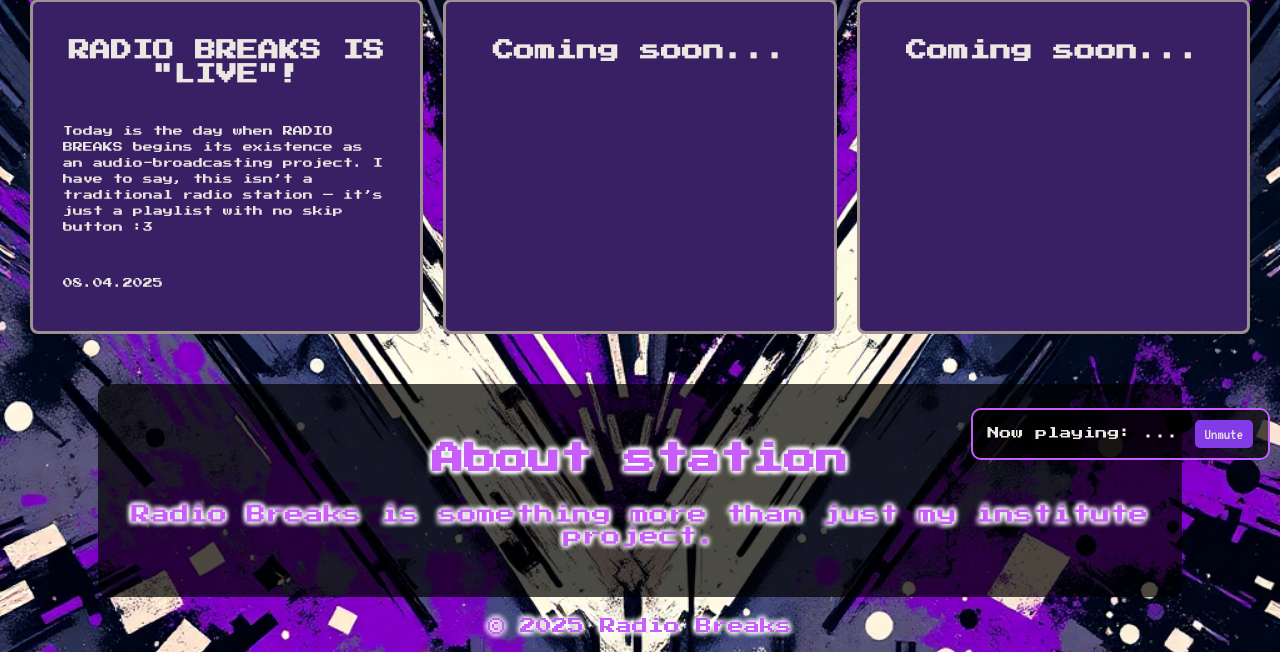
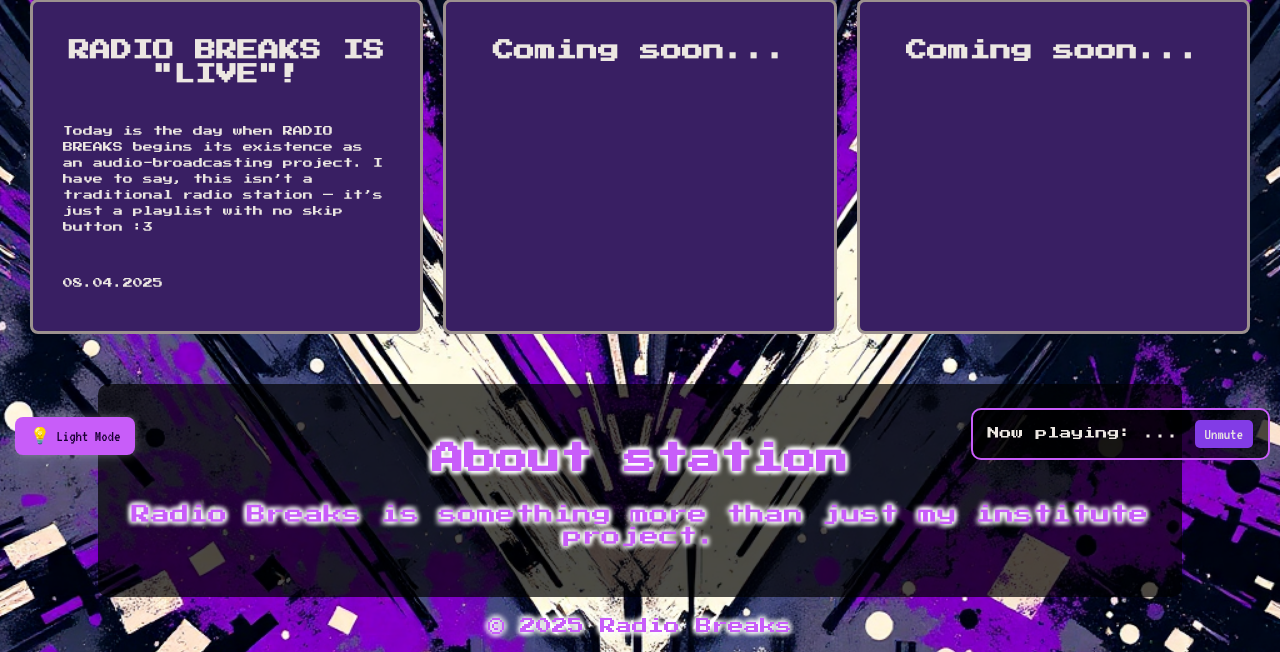
Before and after one commit to AAAAAAAAAAAAAAAAAao/hometask2, a PHP site: page / in a window 1280 px wide. Shown: the part 330-982 px from the top of the page. Run offline with PHP 8.4, Linux system fonts and the light colour scheme.

Commit message:
Опис змін

```diff
--- a/index.html
+++ b/index.html
@@ -124,5 +124,17 @@
             }
         });
     </script>
+	<button id="toggleTheme" class="theme-toggle">💡 Light Mode</button>
+	<script>
+  const btn = document.getElementById('toggleTheme');
+  let dark = true;
+
+  btn.addEventListener('click', () => {
+    document.body.classList.toggle('light-theme');
+    dark = !dark;
+    btn.textContent = dark ? '💡 Light Mode' : '🌑 Dark Mode';
+  });
+</script>
+
 </body>
 </html>
--- /dev/null
+++ b/styles/scss/_variables.scss
@@ -0,0 +1,4 @@
+$primary-color: #823ce6;
+$accent-color: #c85df9;
+$text-color: #ece7e2;
+$background: rgba(0, 0, 0, 0.7);
--- /dev/null
+++ b/styles/scss/main.scss
@@ -0,0 +1,2 @@
+@import 'variables';
+@import 'layout';
--- a/styles/style.css
+++ b/styles/style.css
@@ -223,6 +223,53 @@ footer {
 .login-container button:hover {
     background-color: #c85df9;
 }
+
+.theme-toggle {
+    position: fixed;
+    bottom: 15px;
+    left: 15px;
+    z-index: 1000;
+    background-color: #c85df9;
+    color: #1a0033;
+    border: none;
+    padding: 10px 15px;
+    font-family: 'VT323', monospace;
+    font-size: 16px;
+    border-radius: 8px;
+    cursor: pointer;
+    box-shadow: 0 0 10px rgba(255, 255, 255, 0.3);
+    transition: background-color 0.3s ease;
+}
+
+.theme-toggle:hover {
+    background-color: #ffffff;
+    color: #823ce6;
+}
+
+body.light-theme {
+    background-color: #f5f5f5;
+    color: #1a0033;
+}
+
+body.light-theme nav a {
+    background-color: #ece7e2;
+    color: #391f63;
+    outline-color: #823ce6;
+}
+
+body.light-theme .news-item,
+body.light-theme #about,
+body.light-theme footer {
+    background-color: #ffffff;
+    color: #391f63;
+    border-color: #391f63;
+}
+
+body.light-theme .player-fixed {
+    background-color: #e0e0e0;
+}
+
+
 @media (max-width: 768px) {
   .menu {
     flex-direction: column;
```
Also changed, not shown: login.html (+15 -20 lines), styles/scss/_layout.scss (added, +17 -0 lines), styles/stayl.css (added, +19 -0 lines), 1 other file.
